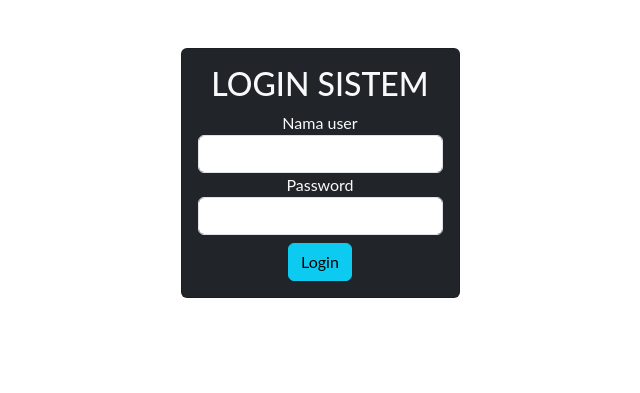
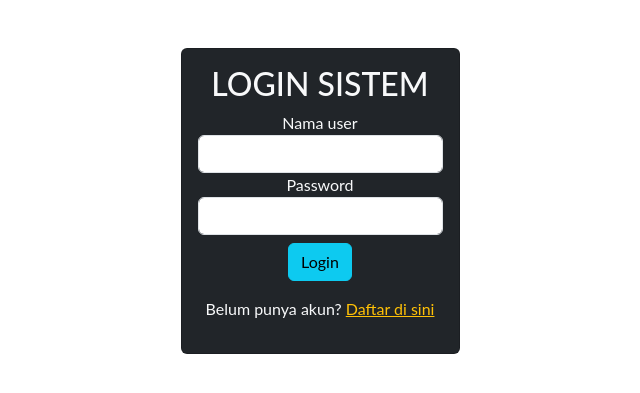
Before and after one commit to salmaliyah/PWLUser_07076, a PHP site: page / in a window 1280 px wide. Shown: the top 393 px of the page, without its empty margins (320-960 px from the left). Run offline with PHP 8.4, Linux system fonts and the light colour scheme.

Commit message:
index.php

```diff
--- a/index.php
+++ b/index.php
@@ -78,6 +78,9 @@ if ($_SERVER["REQUEST_METHOD"] == "POST") {
                         <div>
                             <button class="btn btn-info mt-2" type="submit">Login</button>
                         </div>
+			<div class="mt-3">
+                           <p>Belum punya akun? <a href="addUser.php" class="text-warning">Daftar di sini</a></p>
+                        </div>
                     </form>
                 </div>
             </div>
```
